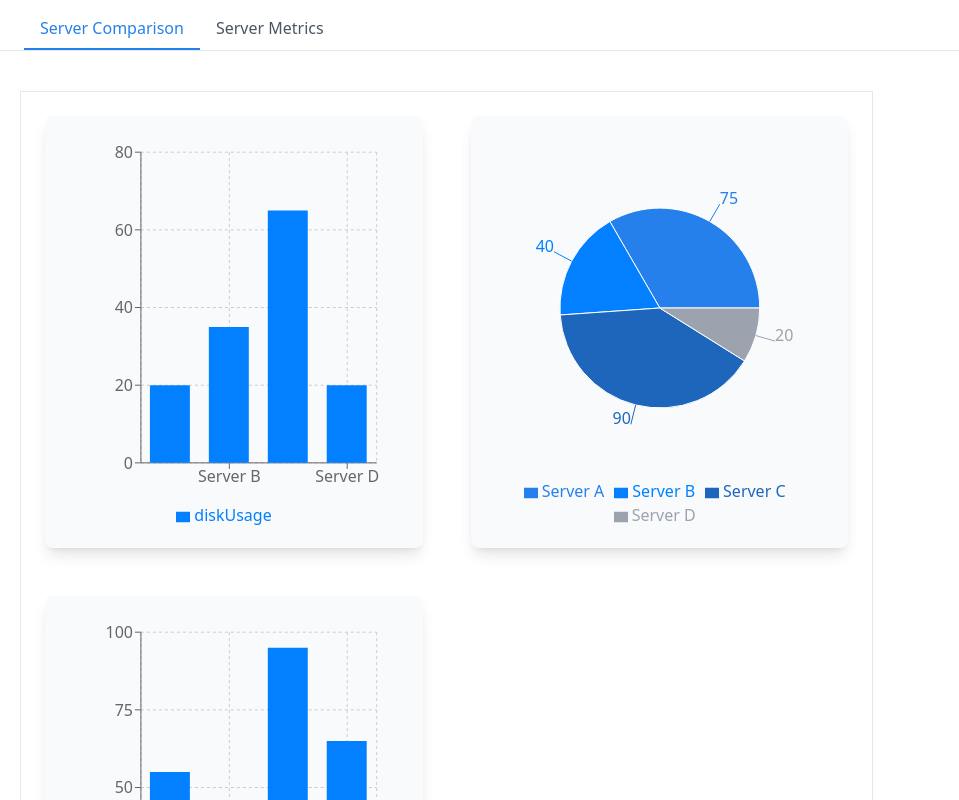
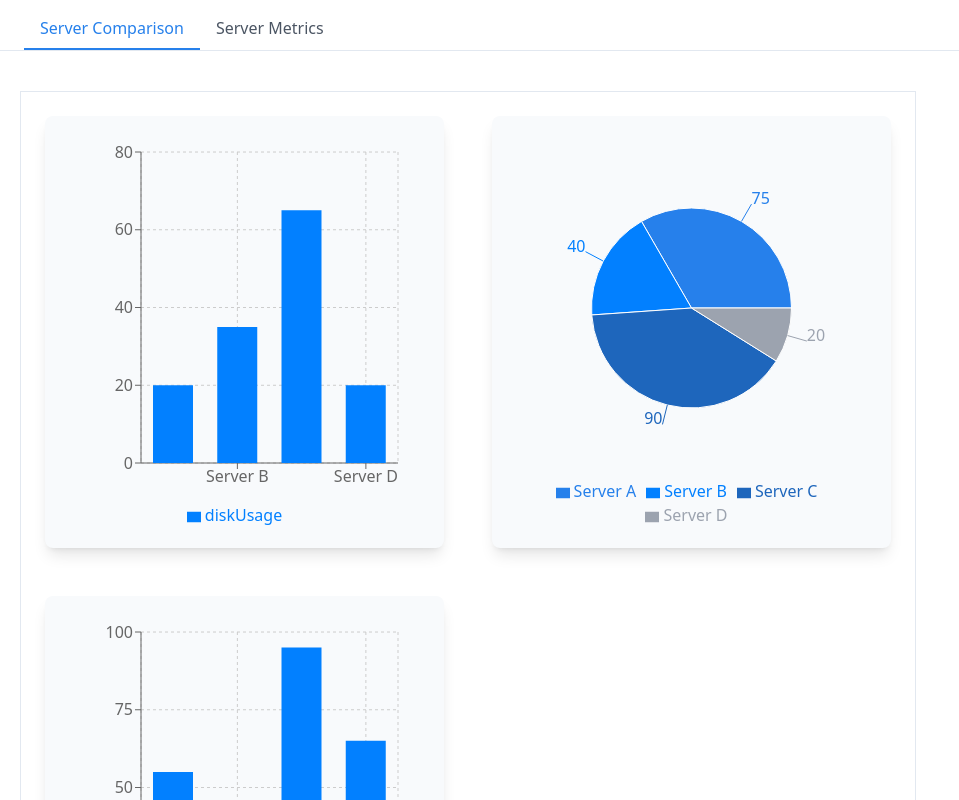
Before and after one commit to rakheesingh/Server-Watch, a React (Create React App) app: page / in a window 1280 px wide. Shown: the top 800 px of the page, without its empty margins (0-959 px from the left). Built offline with nearby package versions, Linux system fonts and the light colour scheme; the HTML template or start-up script is replaced by a standard one.

Commit message:
adjust tabs contain css according to screen size

```diff
--- a/src/app/features/serverMetrics/index.jsx
+++ b/src/app/features/serverMetrics/index.jsx
@@ -7,7 +7,7 @@ import { HEADER_TABS } from "../../utils/constant";
 function ServerMetrics() {
   const { activeTab } = useTabs();
   return (
-    <div className="server-metrics-container mt-10 ml-5 p-6 w-2/3 mr-20 border border-slate-200 flex flex-wrap gap-4">
+    <div className="server-metrics-container mt-10 ml-5 p-6 mr-20 border border-slate-200 flex flex-wrap gap-4">
       {activeTab === HEADER_TABS.SERVER_COMPARISON && <ServersComparison />}
       {activeTab === HEADER_TABS.SERVER_METRICS && <ServerMetricEach />}
     </div>
--- a/src/app/features/serverMetrics/style.css
+++ b/src/app/features/serverMetrics/style.css
@@ -2,10 +2,12 @@
     display: grid;
     grid-template-columns: repeat(2, 1fr);
     gap: 3rem;
+    width: 70%;
   }
 
   @media (max-width: 768px) {
     .server-metrics-container {
       grid-template-columns: 1fr;
+      width: 100%;
     }
   }
```
